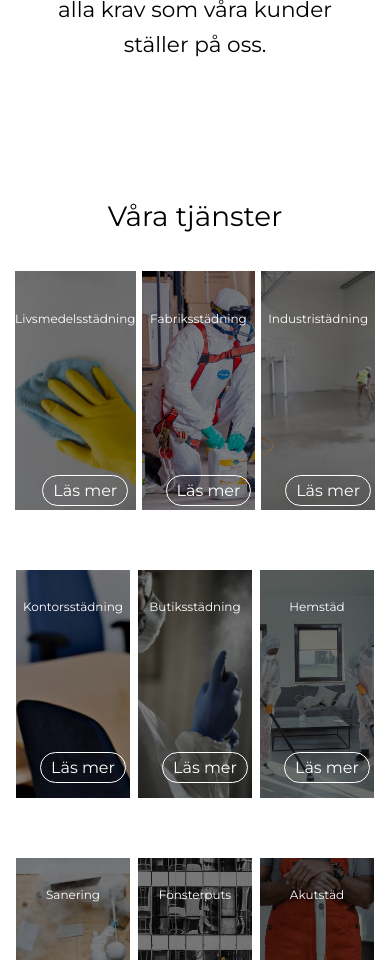
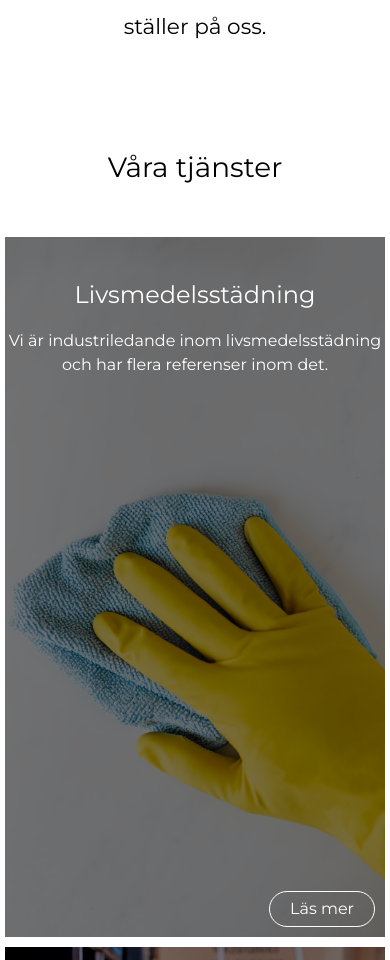
Before and after one commit to Shuriken1987/cleaning_service, a React (Create React App) app in the folder frontend/: page / in a window 390 px wide. Shown: the part 1040-2000 px from the top of the page. Built offline with nearby package versions, Linux system fonts and the light colour scheme.

Commit message:
restyling

```diff
--- a/frontend/src/components/Header/Header.js
+++ b/frontend/src/components/Header/Header.js
@@ -4,7 +4,7 @@ import Video from "./Video";
 const Header = () => {
 
     return (
-        <header className="hero">
+        <header className="header">
             <div className="logo">
                 <img src={logoImage} alt="Renax" className="logo-img"/>
             </div>
--- a/frontend/src/components/OurPartners/OurPartnersSlider.js
+++ b/frontend/src/components/OurPartners/OurPartnersSlider.js
@@ -15,7 +15,7 @@ const OurPartnersSlider = () => {
     const setts = {
         infinite: true,
         slidesToShow: 5,
-        slidesToScroll: 3,
+        slidesToScroll: 2,
         arrows: false,
         dots: true,
         responsive: [
--- a/frontend/src/components/Services/Services.js
+++ b/frontend/src/components/Services/Services.js
@@ -12,24 +12,24 @@ const Services = () => {
 
     return (
         <section className="services text-center">
-            <h1>Våra tjänster</h1>
-            <div className="service-holder">
+            <h1 className="my-5">Våra tjänster</h1>
+            <article className="service-holder row">
                 {ourServices.map((el, index) => {
                     return (
                         <div className="col-md-4" key={index}>
                             <div className="holder">
-                                <img src={el.path} alt="ja" style={{height: "100%"}} className="services-img"/>
+                                <img src={el.path} alt="ja" style={{height: "700px"}} className="services-img"/>
                                 <div id="color-overlay"></div>
+                                <div className="text-holder">
+                                    <p className="service-title">{el.title}</p>
+                                    <p className="service-text">{el.description}</p>
+                                </div>
+                                <Link className="btns read-more" to={routeConfig.SERVICES.realUrl(el.title)}>Läs mer</Link>
                             </div>
-                            <div className="text-holder">
-                                <p className="service-title">{el.title}</p>
-                                <p className="service-text">{el.description}</p>
-                            </div>
-                            <Link className="btns read-more" to={routeConfig.SERVICES.realUrl(el.title)}>Läs mer</Link>
                         </div>
                     )
                 })}
-            </div>
+            </article>
         </section>
     )
 
--- a/frontend/src/style/_basics.scss
+++ b/frontend/src/style/_basics.scss
@@ -31,7 +31,7 @@ img {
 
 .btns {
   border: 1px solid white;
-  padding: 10px 20px;
+  padding: 5px 20px;
   border-radius: 20px;
   transition: $transition;
   background: linear-gradient(
@@ -48,3 +48,7 @@ img {
     background-position: 100% 0;
   }
 }
+
+  .col-md-4{
+  padding: 5px;
+}
--- a/frontend/src/style/_variables.scss
+++ b/frontend/src/style/_variables.scss
@@ -7,5 +7,5 @@ $lightgray: #f7f8f9;
 $black: #000;
 $fontSize: 16px;
 $transition: 0.4s all ease-in-out;
-$padding: 80px 0;
+$padding: 100px 0;
 $border:   linear-gradient(to right, rgba($black, 0.4), rgba($black, 0.1), rgba($black, 0.1), rgba($black, 0.1), rgba($black, 0.1), rgba($black, 0.3), rgba($black, 0.2)) !important;
--- a/frontend/src/style/style.scss
+++ b/frontend/src/style/style.scss
@@ -1,15 +1,12 @@
 @import "variables";
 @import "basics";
 //HEADER
-.hero {
-  .logo {
+.header {
+    .logo-img {
+      display: block;
+      width: 10%;
+      margin: 0 auto;
       padding: 15px 0;
-    display: flex;
-    justify-content: center;
-
-    .logo-img {
-      width: 10%;
-    }
   }
 }
 
@@ -52,10 +49,7 @@
 
   .dropdown {
     ul {
-      border: none;
-
       .dropdown-item {
-
         &:focus {
           background-color: transparent;
         }
@@ -80,6 +74,7 @@
 // INTRO
 .intro {
   padding: $padding;
+  padding-top: 0;
 
   .headline {
     margin: 30px 0;
@@ -98,15 +93,10 @@
 // HOMEPAGE SERVICES
 .services {
   padding: $padding;
+  padding-top: 0;
 
   .service-holder {
-    display: flex;
-    flex-wrap: wrap;
-
     .col-md-4 {
-      flex: 0 0 31%;
-      margin: 30px auto;
-
       .holder {
         height: 100%;
         position: relative;
@@ -120,13 +110,15 @@
           background-color: $black;
           opacity: .5;
         }
-      }
 
         .text-holder {
-        position: relative;
-        bottom: 650px;
+          position: absolute;
+          top: 0;
+          left: 0;
+          width: 100%;
+          height: 100%;
           color: $white;
-        height: 100%;
+          padding-top: 40px;
 
           .service-title {
             font-size: 24px;
@@ -136,14 +128,15 @@
             text-transform: uppercase;
           }
         }
-    }
 
         .read-more {
-      position: relative;
-      bottom: 800px;
-      left: 130px;
+          position: absolute;
+          bottom: 10px;
+          right: 10px;
           color: $white;
 
+        }
+      }
     }
   }
 }
@@ -227,6 +220,7 @@ footer {
 .bottomBar {
   background: linear-gradient(to right, rgba($black, 0.4), rgba($black, 0.1), rgba($black, 0.1), rgba($black, 0.1), rgba($black, 0.1), rgba($black, 0.3), rgba($black, 0.2));
   color: $black;
+  border-top: 1px solid gray;
 }
 
 //ABOUT US PAGE
@@ -452,26 +446,6 @@ footer {
     }
   }
 
-  // HOMEPAGE SERVICES
-  .services .service-holder .col-md-4 {
-    .text-holder {
-      bottom: 200px;
-
-      .service-title {
-        font-size: 12px;
-      }
-
-      .service-text {
-        display: none;
-      }
-    }
-
-    .read-more {
-      bottom: 270px;
-      left: 10px;
-      padding: 5px 10px;
-    }
-  }
   //ABOUT US PAGE
   .wrapper {
     bottom: 37px;
```
Lines whose indentation alone changed are shown as unchanged.
